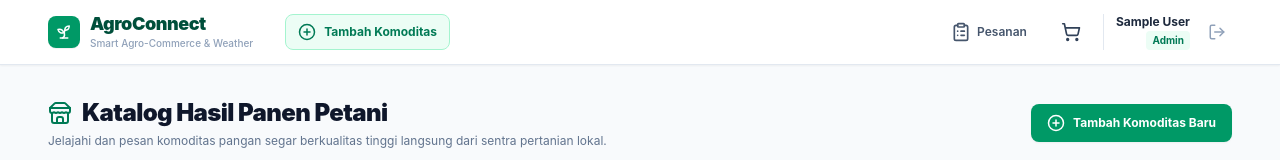
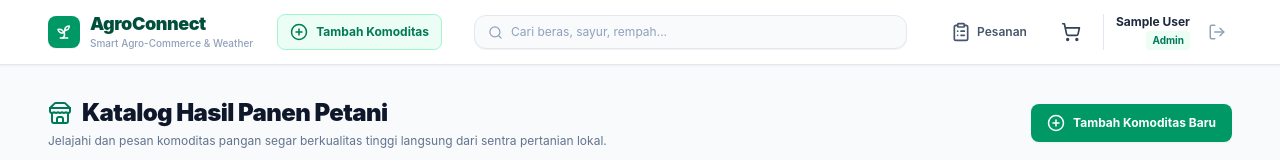
Before and after one commit to AgroConnect-Fredli4qoni/agroconnect-frontend-web, a React (Vite) app: page /catalog in a window 1280 px wide. Shown: the top 160 px of the page. Built offline with nearby package versions, Linux system fonts and the light colour scheme; no server answers; sample sign-in values are in the browser's storage.

Commit message:
feat(navbar): add interactive commodity search bar with catalog query sync

```diff
--- a/src/components/Navbar.tsx
+++ b/src/components/Navbar.tsx
@@ -1,6 +1,6 @@
-import React from 'react'
-import { Link, useLocation } from 'react-router-dom'
-import { ShoppingCart, PlusCircle, ClipboardList, User, LogOut, Sprout } from 'lucide-react'
+import React, { useState, useEffect } from 'react'
+import { Link, useLocation, useNavigate, useSearchParams } from 'react-router-dom'
+import { ShoppingCart, PlusCircle, ClipboardList, User, LogOut, Sprout, Search, X } from 'lucide-react'
 import { useAuth } from '../context/AuthContext'
 import { useCart } from '../context/CartContext'
 
@@ -12,7 +12,7 @@ export interface NavbarProps {
 }
 
 /**
- * Navbar provides top application header, routing navigation, and user session controls.
+ * Navbar provides top application header, routing navigation, search bar, and user session controls.
  *
  * @param props - Trigger callback for farmer product addition modal.
  * @returns JSX Element rendering application navigation bar.
@@ -20,13 +20,40 @@ export interface NavbarProps {
 export function Navbar(props: NavbarProps): React.JSX.Element {
   const { onOpenAddProduct } = props
   const location = useLocation()
+  const navigate = useNavigate()
+  const [searchParams] = useSearchParams()
   const { user, isAuthenticated, logout } = useAuth()
   const { totalItems } = useCart()
 
+  const [searchQuery, setSearchQuery] = useState('')
+
+  useEffect(() => {
+    if (location.pathname === '/catalog') {
+      setSearchQuery(searchParams.get('search') || '')
+    }
+  }, [location.pathname, searchParams])
+
+  const handleSearchSubmit = (e: React.FormEvent): void => {
+    e.preventDefault()
+    const trimmed = searchQuery.trim()
+    if (trimmed) {
+      navigate(`/catalog?search=${encodeURIComponent(trimmed)}`)
+    } else {
+      navigate('/catalog')
+    }
+  }
+
+  const handleClearSearch = (): void => {
+    setSearchQuery('')
+    if (location.pathname === '/catalog') {
+      navigate('/catalog')
+    }
+  }
+
   return (
     <header className="sticky top-0 z-40 bg-white/95 backdrop-blur-md border-b border-slate-200 shadow-xs">
-      <div className="max-w-[1680px] mx-auto px-4 sm:px-8 lg:px-12 py-3 flex items-center justify-between">
-        <div className="flex items-center gap-6 lg:gap-8">
+      <div className="max-w-[1680px] mx-auto px-4 sm:px-8 lg:px-12 py-3 flex items-center justify-between gap-2">
+        <div className="flex items-center gap-4 lg:gap-6 shrink-0">
           <Link to="/" className="flex items-center gap-2.5 group">
             <div className="w-8 h-8 rounded-lg bg-emerald-600 text-white flex items-center justify-center shadow-2xs group-hover:scale-105 transition-transform shrink-0">
               <Sprout size={18} />
@@ -38,7 +65,7 @@ export function Navbar(props: NavbarProps): React.JSX.Element {
           </Link>
 
           {isAuthenticated && (
-          <nav className="hidden md:flex items-center gap-1.5">
+            <nav className="hidden xl:flex items-center gap-1.5">
               <button
                 type="button"
                 className="inline-flex items-center gap-2 px-3 py-2 text-xs font-bold text-emerald-700 bg-emerald-50 hover:bg-emerald-100 border border-emerald-200 rounded-lg transition-all cursor-pointer"
@@ -51,7 +78,36 @@ export function Navbar(props: NavbarProps): React.JSX.Element {
           )}
         </div>
 
-      <div className="flex items-center gap-3">
+        <form
+          onSubmit={handleSearchSubmit}
+          className="flex-1 max-w-xs sm:max-w-sm md:max-w-md lg:max-w-lg mx-2 sm:mx-6 min-w-[130px]"
+        >
+          <div className="relative flex items-center w-full">
+            <Search
+              size={15}
+              className="absolute left-3.5 text-slate-400 pointer-events-none"
+            />
+            <input
+              type="text"
+              value={searchQuery}
+              onChange={(e) => setSearchQuery(e.target.value)}
+              placeholder="Cari beras, sayur, rempah..."
+              className="w-full pl-9 pr-8 py-2 text-xs bg-slate-50 hover:bg-slate-100/70 focus:bg-white border border-slate-200 focus:border-emerald-500 rounded-xl focus:outline-none focus:ring-2 focus:ring-emerald-500/20 text-slate-900 transition-all placeholder:text-slate-400 shadow-2xs"
+            />
+            {searchQuery && (
+              <button
+                type="button"
+                onClick={handleClearSearch}
+                className="absolute right-2.5 text-slate-400 hover:text-slate-600 p-0.5 rounded-md cursor-pointer transition-colors"
+                title="Hapus pencarian"
+              >
+                <X size={13} />
+              </button>
+            )}
+          </div>
+        </form>
+
+        <div className="flex items-center gap-3 shrink-0">
         {isAuthenticated && (
           <Link
             to="/orders"
--- a/src/pages/CatalogPage.tsx
+++ b/src/pages/CatalogPage.tsx
@@ -34,7 +34,7 @@ export function CatalogPage(props: CatalogPageProps): React.JSX.Element {
   const [rawProducts, setRawProducts] = useState<Product[]>([])
   const [isProductsLoading, setIsProductsLoading] = useState<boolean>(false)
 
-  const [search, setSearch] = useState<string>('')
+  const [search, setSearch] = useState<string>(searchParams.get('search') || '')
   const [category, setCategory] = useState<string>(searchParams.get('category') || 'Semua')
   const [selectedLocation, setSelectedLocation] = useState<string>('Semua')
   const [minPrice, setMinPrice] = useState<string>('')
@@ -48,17 +48,34 @@ export function CatalogPage(props: CatalogPageProps): React.JSX.Element {
     if (urlCat && urlCat !== category) {
       setCategory(urlCat)
     }
-  }, [searchParams, category])
+    const urlSearch = searchParams.get('search')
+    if (urlSearch !== null && urlSearch !== search) {
+      setSearch(urlSearch)
+    } else if (urlSearch === null && search !== '') {
+      setSearch('')
+    }
+  }, [searchParams, category, search])
+
+  const handleSearchChange = (newSearch: string): void => {
+    setSearch(newSearch)
+    const nextParams = new URLSearchParams(searchParams)
+    if (newSearch.trim()) {
+      nextParams.set('search', newSearch.trim())
+    } else {
+      nextParams.delete('search')
+    }
+    setSearchParams(nextParams, { replace: true })
+  }
 
   const handleCategoryChange = (newCat: string): void => {
     setCategory(newCat)
+    const nextParams = new URLSearchParams(searchParams)
     if (newCat === 'Semua') {
-      const nextParams = new URLSearchParams(searchParams)
       nextParams.delete('category')
-      setSearchParams(nextParams)
     } else {
-      setSearchParams({ category: newCat })
+      nextParams.set('category', newCat)
     }
+    setSearchParams(nextParams)
   }
 
   const loadProducts = useCallback(async (): Promise<void> => {
@@ -192,7 +209,7 @@ export function CatalogPage(props: CatalogPageProps): React.JSX.Element {
         <main className="flex-1 min-w-0 space-y-6 w-full">
           <CatalogSortBar
             search={search}
-            onSearchChange={setSearch}
+            onSearchChange={handleSearchChange}
             sortBy={sortBy}
             onSortByChange={setSortBy}
             totalCount={filteredAndSortedProducts.length}
```
Lines whose indentation alone changed are shown as unchanged.
